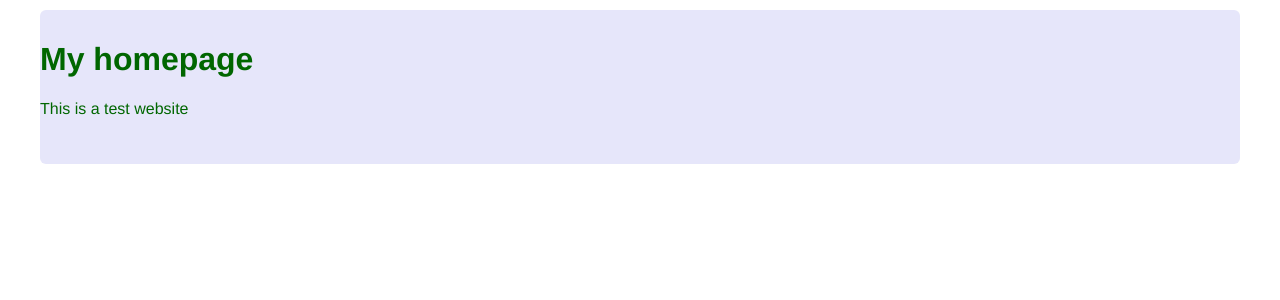
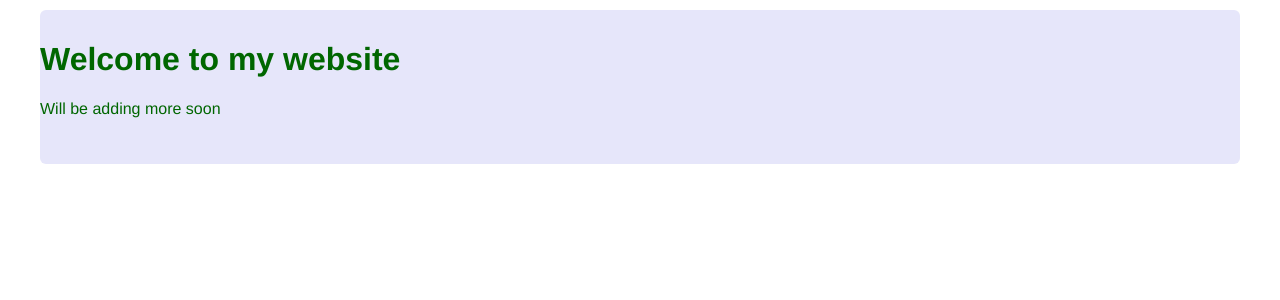
Before and after one commit to ghautham-sam01/webApp, a Flask app: page / in a window 1280 px wide. Shown: the part 35-335 px from the top of the page. Run offline with Flask 2, Linux system fonts and the light colour scheme.

Commit message:
added more content

```diff
--- a/templates/about.html
+++ b/templates/about.html
@@ -2,7 +2,6 @@
 {% block content %}
 <div class="about">
     <h1>My about page</h1>
-    <p>This is a test website again</p>
-    <p>This was added later</p>
+    <p>Hi, Im a passionate volleyball player</p>
 </div>
 {% endblock %}
--- a/templates/home.html
+++ b/templates/home.html
@@ -1,7 +1,7 @@
 {% extends "layout.html" %}
 {% block content %}
 <div class="home">
-    <h1>My homepage</h1>
-    <p>This is a test website</p>
+    <h1>Welcome to my website</h1>
+    <p>Will be adding more soon</p>
 </div>
 {% endblock %}
```
